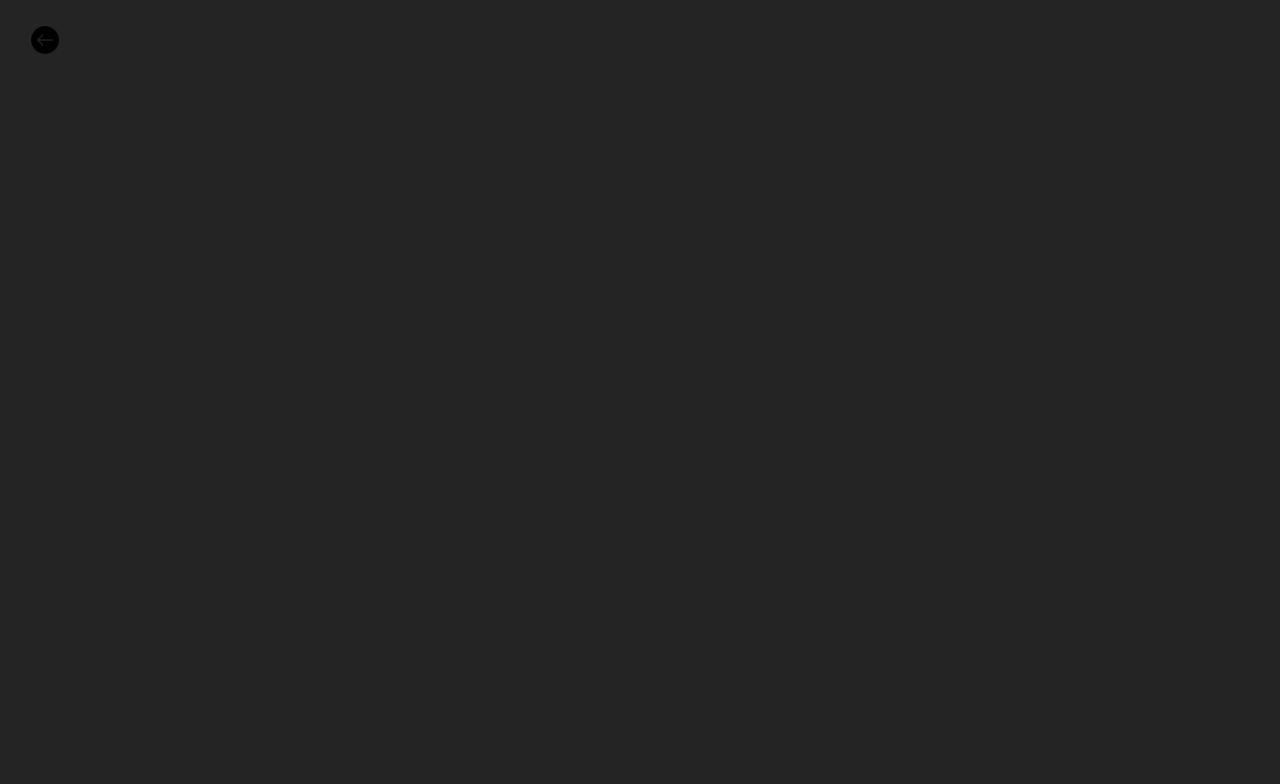
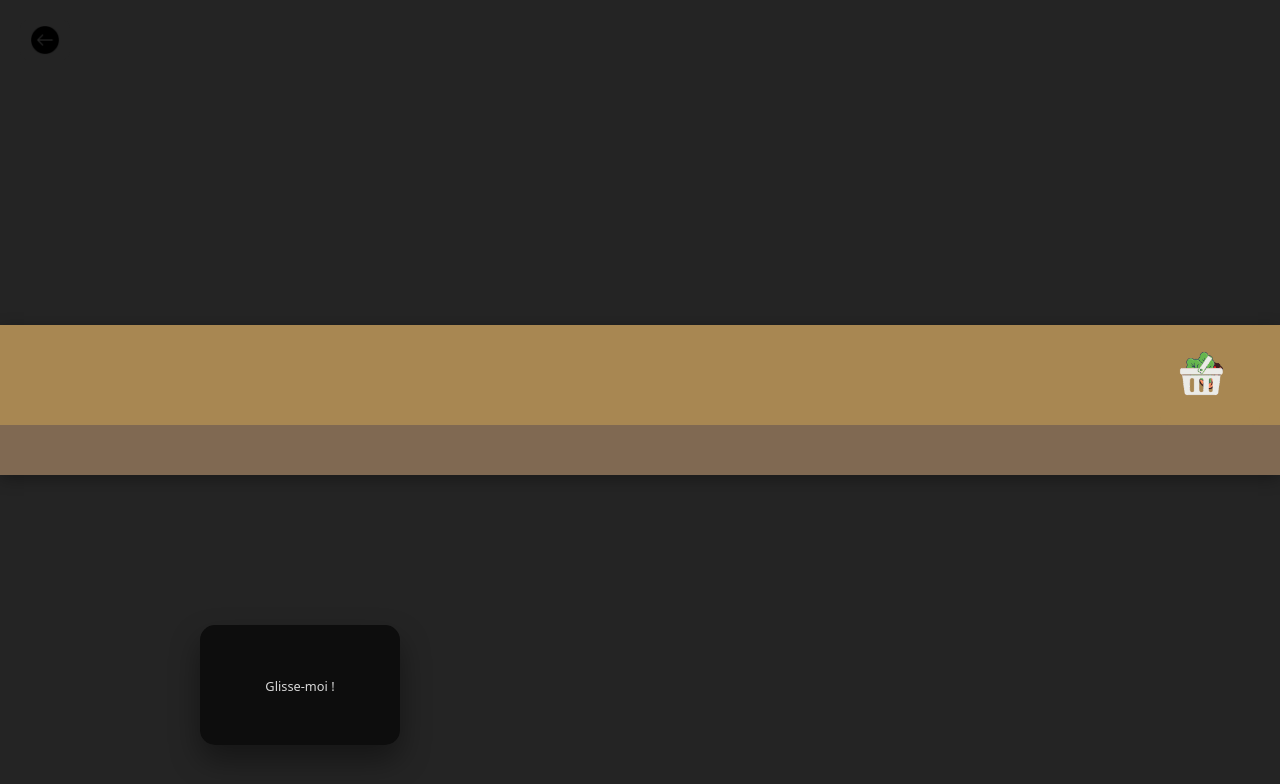
Before and after one commit to Miku-Miku-Beam/Gost-Kitchen, a React (Vite) app: page /game in a window 1280 px wide. Shown: the top 784 px of the page. Built offline with nearby package versions, Linux system fonts and the light colour scheme.

Commit message:
add: DragBox

```diff
--- /dev/null
+++ b/src/DragBox.tsx
@@ -0,0 +1,66 @@
+import React, { useState, useRef } from 'react';
+
+const DragBox: React.FC = () => {
+  // État pour la position (x, y)
+  const [position, setPosition] = useState({ x: 200, y: 300 });
+  const [isDragging, setIsDragging] = useState(false);
+
+  // Ref pour stocker l'écart entre le curseur et le bord de la boîte
+  const offset = useRef({ x: 0, y: 0 });
+
+  const handleMouseDown = (e: React.MouseEvent) => {
+    setIsDragging(true);
+    offset.current = {
+      x: e.clientX - position.x,
+      y: e.clientY - position.y
+    };
+  };
+
+  const handleMouseMove = (e: React.MouseEvent) => {
+    if (!isDragging) return;
+
+    setPosition({
+      x: e.clientX - offset.current.x,
+      y: e.clientY - offset.current.y
+    });
+  };
+
+  const handleMouseUp = () => {
+    setIsDragging(false);
+  };
+
+  const floatStyle: React.CSSProperties = {
+    position: 'absolute',
+    left: `${position.x}px`,
+    top: `${position.y}px`,
+    width: '200px',
+    height: '120px',
+    backgroundColor: 'rgba(10, 10, 10, 0.9)',
+    borderRadius: '15px',
+    cursor: isDragging ? 'grabbing' : 'grab',
+    display: 'flex',
+    alignItems: 'center',
+    justifyContent: 'center',
+    boxShadow: '0 15px 30px rgba(0,0,0,0.4)',
+    zIndex: 1000,
+    userSelect: 'none', // Empêche de sélectionner le texte en glissant
+    transition: isDragging ? 'none' : 'transform 0.1s ease', // Fluidité
+  };
+
+  return (
+    <div
+      style={floatStyle}
+      onMouseDown={handleMouseDown}
+      // On attache les mouvements au parent ou on utilise une astuce globale
+      onMouseMove={handleMouseMove}
+      onMouseUp={handleMouseUp}
+      onMouseLeave={handleMouseUp}
+    >
+      <div style={{ textAlign: 'center', color: '#D9D9D9', fontWeight: 'bold' }}>
+        <span style={{ fontSize: '0.8rem', fontWeight: 'normal' }}>Glisse-moi !</span>
+      </div>
+    </div>
+  );
+};
+
+export default DragBox;
--- a/src/Game.tsx
+++ b/src/Game.tsx
@@ -1,6 +1,8 @@
 import React from 'react';
 import { useNavigate } from 'react-router-dom';
 import retour from './assets/retour.png' ;
+import Marcket from './assets/Market Icon.png';
+import DragBox from './DragBox';
 
 const Game: React.FC = () => {
   const navigate = useNavigate();
@@ -10,6 +12,11 @@ const Game: React.FC = () => {
     minHeight: '100vh',
     width: '100vw',
     backgroundColor: '#242424',
+    display: 'flex',
+    alignItems: 'center', // Centre le contenu verticalement
+    justifyContent: 'center',
+    margin: 0,
+    overflow: 'hidden'    // Évite les barres de défilement inutiles
   };
 
   const buttonStyle: React.CSSProperties = {
@@ -34,12 +41,61 @@ const Game: React.FC = () => {
     objectFit: 'contain'
   };
 
+  const bannerStyle: React.CSSProperties = {
+    position: 'relative',
+    width: '100%',
+    height: '150px',      // Hauteur de rectangle
+    backgroundColor: '#A88752',
+    display: 'flex',
+    alignItems: 'flex-end',
+    justifyContent: 'center',
+    boxShadow: '0 4px 15px rgba(0,0,0,0.3)'
+  };
+
+  const depthBannerStyle: React.CSSProperties = {
+    width: '100%',
+    height: '50px',      // Hauteur de rectangle
+    backgroundColor: '#806952',
+    display: 'flex',
+    alignItems: 'absolute',
+    justifyContent: 'absolute',
+  };
+
+  const marcketStyle: React.CSSProperties = {
+    maxWidth: '100%',
+    maxHeight: '100%',
+    objectFit: 'contain'
+  };
+
+  const buttonStyle2: React.CSSProperties = {
+    position: 'absolute',
+    top: '0px',
+    right: '20px',
+    width: '100px',
+    height: '100px',
+    backgroundColor: '#A88752',
+    border: 'none',
+    borderRadius: '8px',
+    cursor: 'pointer',
+    display: 'flex',
+    justifyContent: 'center',
+    alignItems: 'center',
+    padding: '5px'
+  };
+
   return (
     <div style={containerStyle}>
       <button style={buttonStyle} onClick={() => navigate('/')}>
         <img src={retour} alt="Retour" style={logoStyle}/>
       </button>
-
+      <div style={bannerStyle}>
+        <button style={buttonStyle2}>
+            <img src={Marcket} alt="Market" style={marcketStyle} />
+        </button>
+        <div style = {depthBannerStyle}>
+        </div>
+        <DragBox/>
+      </div>
 
     </div>
   );
```
Also changed, not shown: src/assets/Market Icon.png (added).
